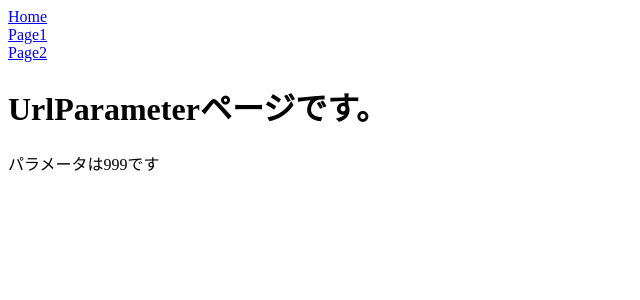
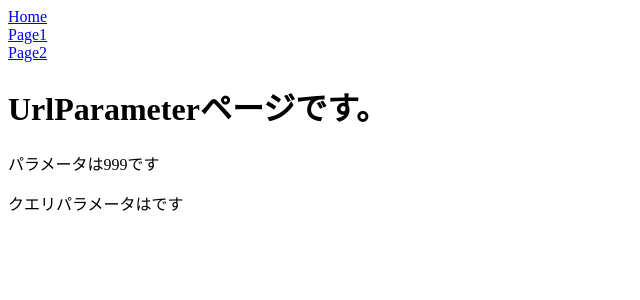
Before and after one commit to nakashi120/udemy-react-stepup, a React (Create React App) app: page /page2/999 in a window 1280 px wide. Shown: the top 300 px of the page, without its empty margins (0-640 px from the left). Built offline with nearby package versions, Linux system fonts and the light colour scheme.

Commit message:
URLSeachParams

```diff
--- a/src/Page2.jsx
+++ b/src/Page2.jsx
@@ -5,6 +5,8 @@ export const Page2 = () => {
     <div>
       <h1>Page2</h1>
       <Link to="/page2/999">URL Parameter</Link>
+      <br />
+      <Link to="/page2/999?name=hogehoge">Query Parameter</Link>
     </div>
   )
 }
--- a/src/UrlParameter.jsx
+++ b/src/UrlParameter.jsx
@@ -1,11 +1,14 @@
-import { useParams } from "react-router-dom"
+import { useParams, useLocation } from "react-router-dom"
 
 export const UrlParameter = () => {
   const { id } = useParams()
+  const { search } = useLocation()
+  const query = new URLSearchParams(search)
   return (
     <div>
       <h1>UrlParameterページです。</h1>
       <p>パラメータは{id}です</p>
+      <p>クエリパラメータは{query.get("name")}です</p>
     </div>
   )
 }
```
